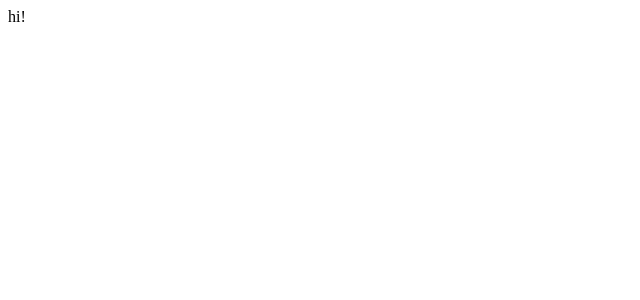
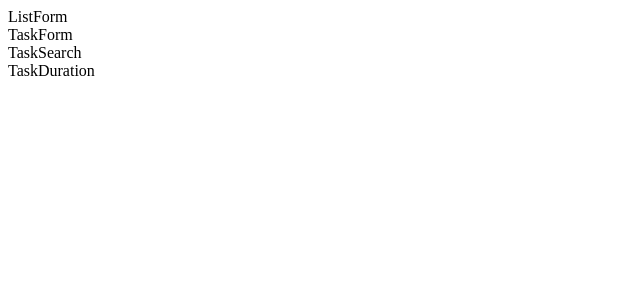
Before and after one commit to SandraFernandz/taskTracker, a React (Create React App) app in the folder task-tracker/: page / in a window 1280 px wide. Shown: the top 300 px of the page, without its empty margins (0-640 px from the left). Built offline with nearby package versions, Linux system fonts and the light colour scheme.

Commit message:
added components to App

```diff
--- a/task-tracker/src/App.js
+++ b/task-tracker/src/App.js
@@ -1,5 +1,17 @@
+import ListForm from './components/ListForm';
+import TaskList from './components/TaskList';
+import TaskSearch from './components/TaskSearch';
+import TaskDuration from './components/TaskDuration';
+
 const App = () => {
-  return <div>hi!</div>;
+  return (
+    <div>
+      <ListForm />
+      <TaskList />
+      <TaskSearch />
+      <TaskDuration />
+    </div>
+  );
 };
 
 export default App;
```
